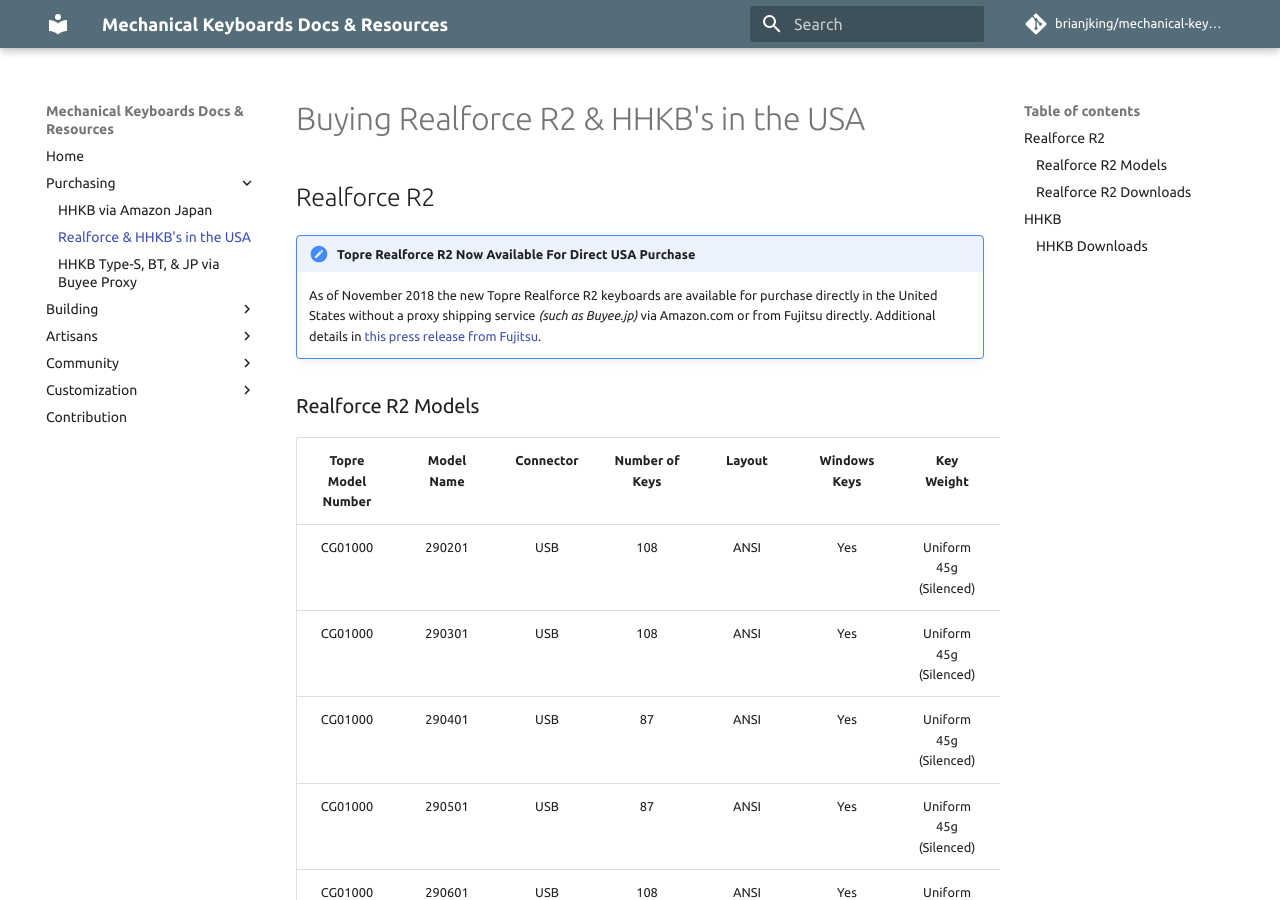
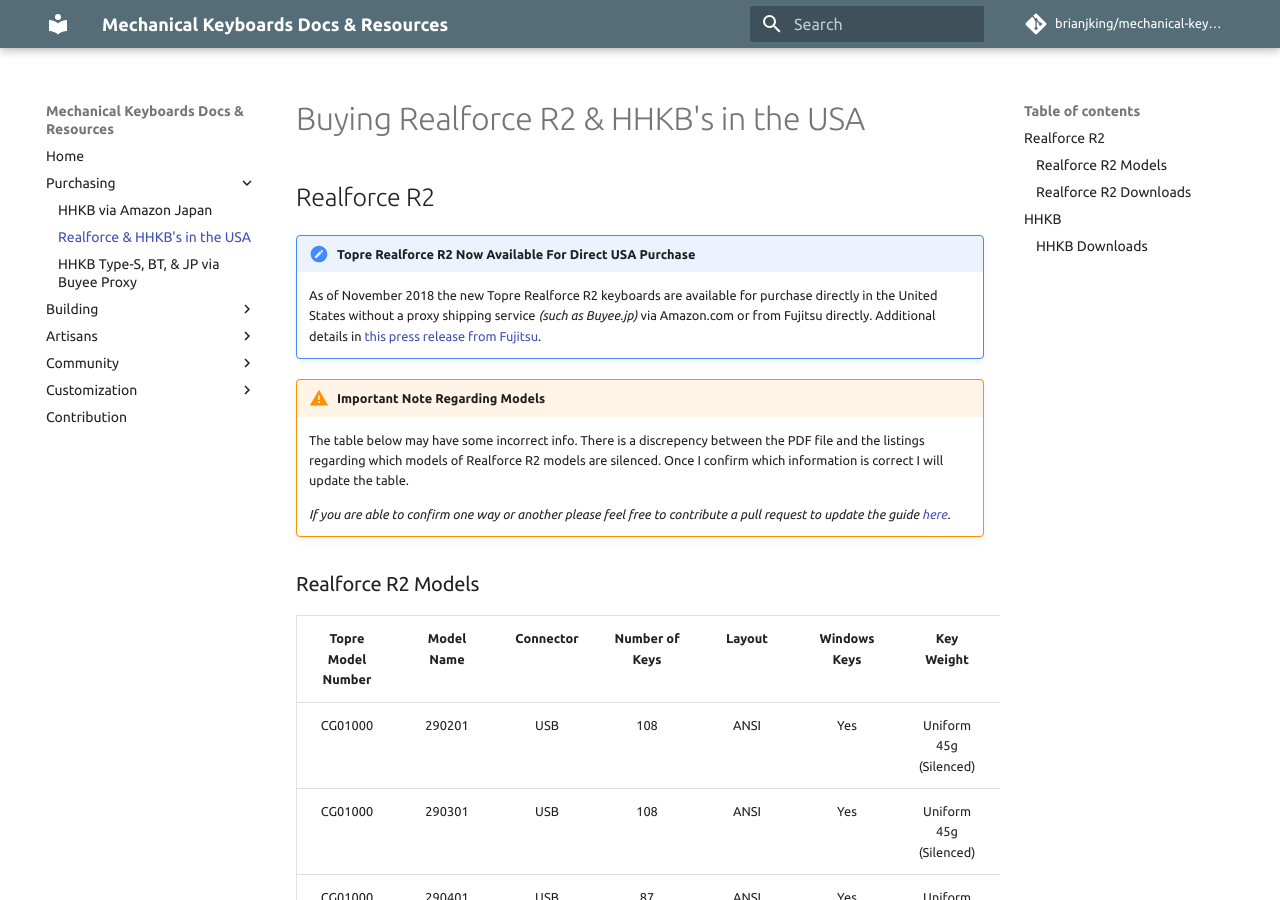
Before and after one commit to brianjking/mechanical-keyboards, an MkDocs documentation site: the page built from docs/buying/realforce-hhkb-usa.md, in a window 1280 px wide and 900 px high. Built offline with MkDocs 1.6.1 and Material for MkDocs 9.7.7, drawn with Linux system fonts in a browser that asks for light colours; comment, search, counter and statistics services are not loaded.

Commit message:
adding message about R2 models

```diff
--- a/docs/buying/realforce-hhkb-usa.md
+++ b/docs/buying/realforce-hhkb-usa.md
@@ -5,6 +5,12 @@
 !!! note "Topre Realforce R2 Now Available For Direct USA Purchase"
 
     As of November 2018 the new Topre Realforce R2 keyboards are available for purchase directly in the United States without a proxy shipping service *(such as Buyee.jp)* via Amazon.com or from Fujitsu directly. Additional details in [this press release from Fujitsu](https://www.prnewswire.com/news-releases/premium-keyboards-happy-hacking-keyboard-and-realforce-keyboards-officially-launched-in-the-us-by-fujitsu-computer-products-of-america-300745472.html).
+
+!!! warning "Important Note Regarding Models"
+
+    The table below may have some incorrect info. There is a discrepency between the PDF file and the listings regarding which models of Realforce R2 models are silenced. Once I confirm which information is correct I will update the table.
+
+    *If you are able to confirm one way or another please feel free to contribute a pull request to update the guide [here](https://brianjking.github.io/mechanical-keyboards/contributing/contribution/).*
 
 
 ### Realforce R2 Models
```
